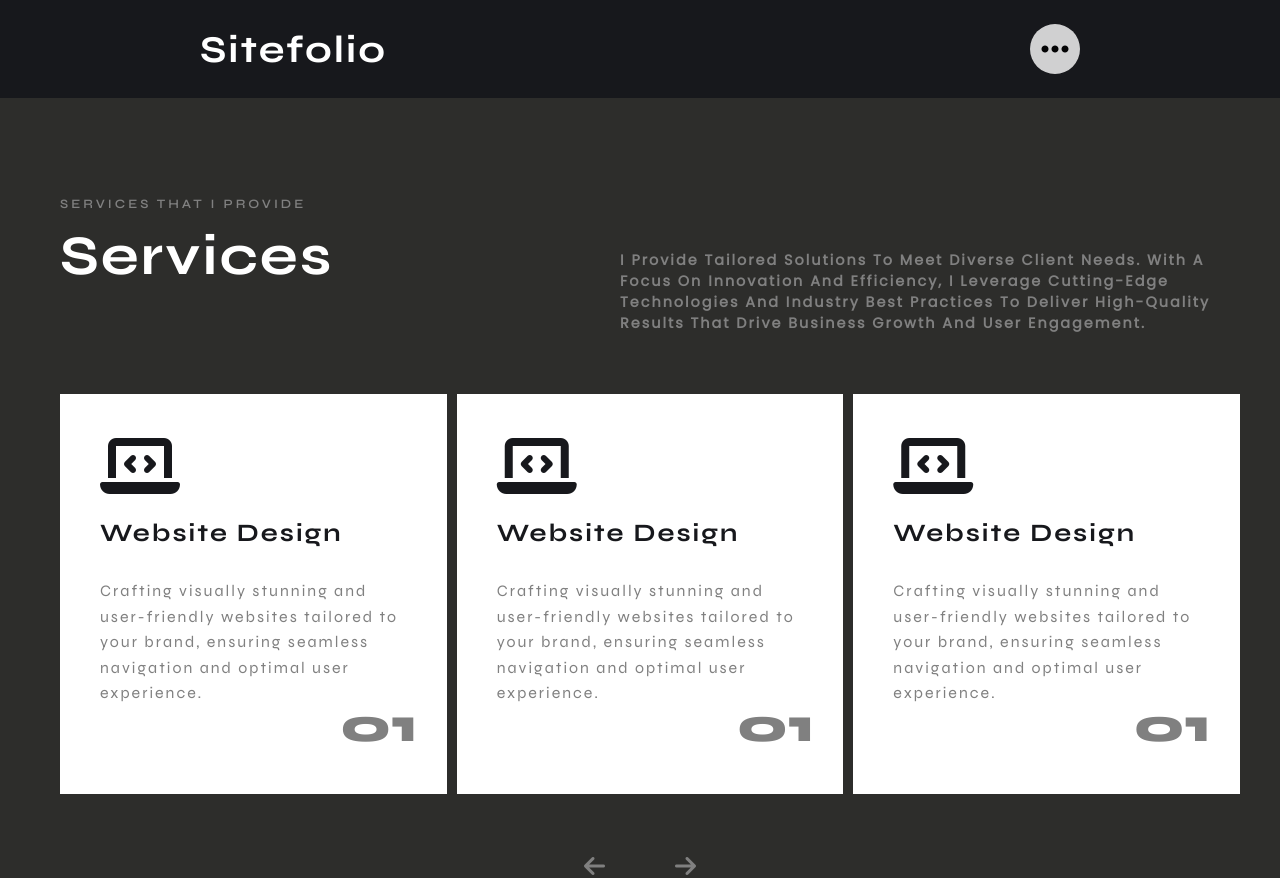
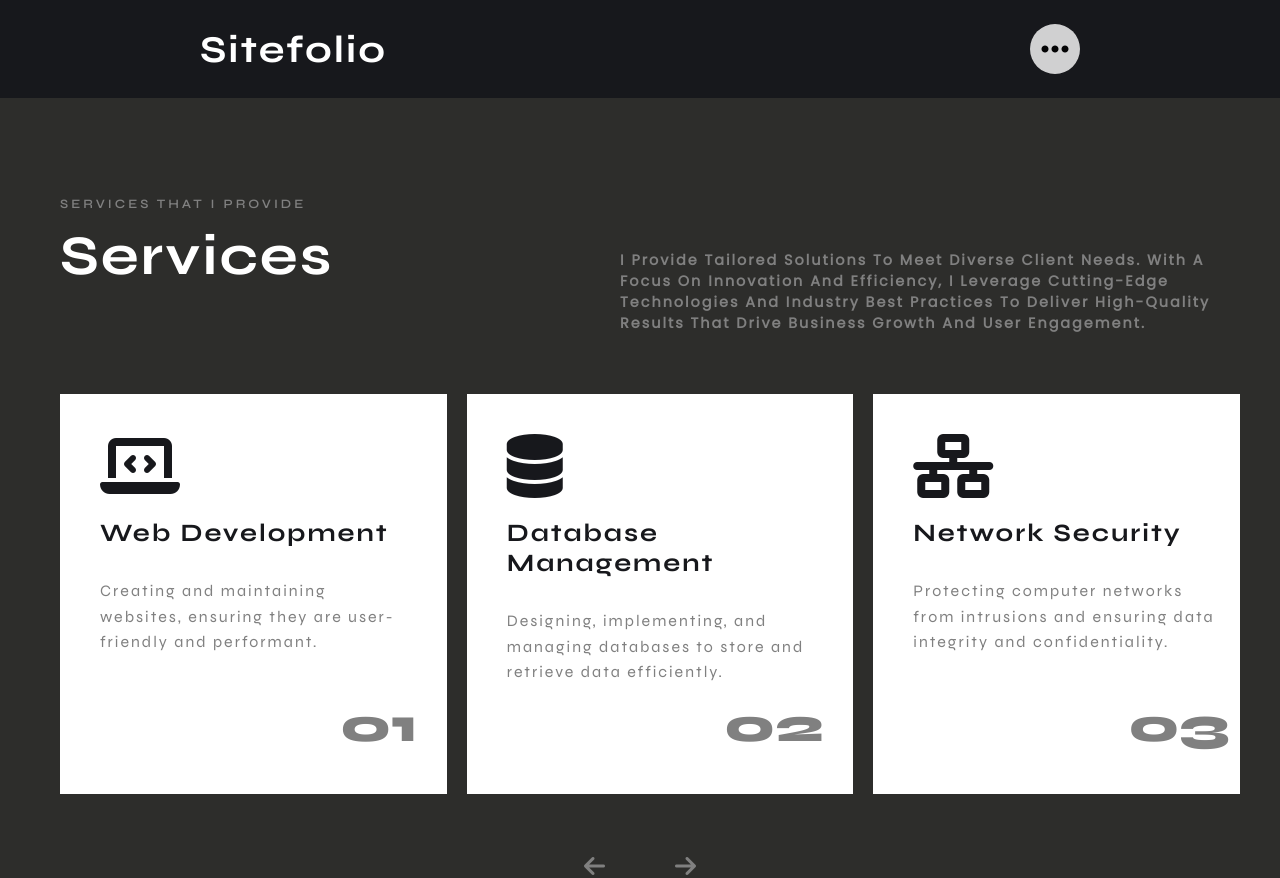
Before and after one commit to Statosco/website, a Django app: page /services/ in a window 1280 px wide. Run offline with Django 4.2, Linux system fonts and the light colour scheme; some libraries are stand-ins or nearby versions; some web fonts are replaced.

Commit message:
initial commit

```diff
--- a/project/static/project/css/services.css
+++ b/project/static/project/css/services.css
@@ -236,17 +236,46 @@
   box-sizing: border-box;
   width: 100%;
 }
+@keyframes pushAnimation {
+  0%, 100% {
+    transform: translateX(0);
+  }
+  50% {
+    transform: translateX(-10px);
+  }
+}
+
+@keyframes pushAnimationRight {
+  0%, 100% {
+    transform: translateX(0);
+  }
+  50% {
+    transform: translateX(10px);
+  }
+}
 .services .service {
   background: var(--white);
   flex: 0 0 calc(100% / 3); /* Ensure each .service element takes up 30% of the container width */
   min-height: 400px;
   padding: 40px;
-  box-sizing: border-box; /* Include padding in the element's total width and height */
-  /* width: 100%; */
+  box-sizing: border-box;
+  margin-right: 10px; /* Ensure consistent right margin */
   opacity: 0; /* Ensure elements are initially hidden */
   animation: fadeIn 1s ease-in-out forwards; /* Apply the animation */
+  transition: all 0.5s ease-in-out;
+}
+.services .service:hover {
+  background: var(--background-color);
+  color: var(--white);
+  box-shadow: 0 4px 15px rgba(0, 0, 0, 0.2);
 }
 
+.services .service:hover .icon i,
+.services .service:hover h1,
+.services .service:hover p,
+.services .service:hover span {
+  color: var(--white);
+}
 @keyframes fadeIn {
   from {
     opacity: 0;
--- a/project/templates/project/services.html
+++ b/project/templates/project/services.html
@@ -39,36 +39,127 @@
                 </div>
                 <div class="services">
                     <div class="service">
-                        <div class="icon"><i class="fa-solid fa-laptop-code"></i></div>
-                        <h1>website Design</h1>
-                        <p>Crafting visually stunning and user-friendly websites tailored to your brand, ensuring seamless navigation and optimal user experience.</p>
-                        <span>01</span>
+                      <div class="icon"><i class="fa-solid fa-laptop-code"></i></div>
+                      <h1>Web Development</h1>
+                      <p>Creating and maintaining websites, ensuring they are user-friendly and performant.</p>
+                      <span>01</span>
                     </div>
                     <div class="service">
-                        <div class="icon"><i class="fa-solid fa-laptop-code"></i></div>
-                        <h1>website Design</h1>
-                        <p>Crafting visually stunning and user-friendly websites tailored to your brand, ensuring seamless navigation and optimal user experience.</p>
-                        <span>01</span>
+                      <div class="icon"><i class="fa-solid fa-database"></i></div>
+                      <h1>Database Management</h1>
+                      <p>Designing, implementing, and managing databases to store and retrieve data efficiently.</p>
+                      <span>02</span>
                     </div>
                     <div class="service">
-                        <div class="icon"><i class="fa-solid fa-laptop-code"></i></div>
-                        <h1>website Design</h1>
-                        <p>Crafting visually stunning and user-friendly websites tailored to your brand, ensuring seamless navigation and optimal user experience.</p>
-                        <span>01</span>
+                      <div class="icon"><i class="fa-solid fa-network-wired"></i></div>
+                      <h1>Network Security</h1>
+                      <p>Protecting computer networks from intrusions and ensuring data integrity and confidentiality.</p>
+                      <span>03</span>
                     </div>
                     <div class="service">
-                        <div class="icon"><i class="fa-solid fa-laptop-code"></i></div>
-                        <h1>website Design</h1>
-                        <p>Crafting visually stunning and user-friendly websites tailored to your brand, ensuring seamless navigation and optimal user experience.</p>
-                        <span>01</span>
+                      <div class="icon"><i class="fa-solid fa-cloud"></i></div>
+                      <h1>Cloud Computing</h1>
+                      <p>Utilizing cloud platforms to deploy, manage, and scale applications and services.</p>
+                      <span>04</span>
                     </div>
                     <div class="service">
-                        <div class="icon"><i class="fa-solid fa-laptop-code"></i></div>
-                        <h1>website Design</h1>
-                        <p>Crafting visually stunning and user-friendly websites tailored to your brand, ensuring seamless navigation and optimal user experience.</p>
-                        <span>01</span>
+                      <div class="icon"><i class="fa-solid fa-code"></i></div>
+                      <h1>Programming</h1>
+                      <p>Proficiency in multiple programming languages such as Java, Python, JavaScript, etc.</p>
+                      <span>05</span>
                     </div>
-                </div>
+                    <div class="service">
+                      <div class="icon"><i class="fa-solid fa-server"></i></div>
+                      <h1>Server Administration</h1>
+                      <p>Managing server infrastructure, ensuring uptime, security, and performance.</p>
+                      <span>06</span>
+                    </div>
+                    <div class="service">
+                      <div class="icon"><i class="fa-solid fa-code-branch"></i></div>
+                      <h1>Version Control</h1>
+                      <p>Using version control systems like Git to manage and collaborate on codebases.</p>
+                      <span>07</span>
+                    </div>
+                    <div class="service">
+                      <div class="icon"><i class="fa-solid fa-desktop"></i></div>
+                      <h1>Desktop Application Development</h1>
+                      <p>Building software applications that run on desktop operating systems like Windows, macOS, or Linux.</p>
+                      <span>08</span>
+                    </div>
+                    <div class="service">
+                      <div class="icon"><i class="fa-solid fa-mobile"></i></div>
+                      <h1>Mobile App Development</h1>
+                      <p>Creating mobile applications for iOS and Android platforms using native or cross-platform frameworks.</p>
+                      <span>09</span>
+                    </div>
+                    <div class="service">
+                      <div class="icon"><i class="fa-solid fa-cogs"></i></div>
+                      <h1>System Integration</h1>
+                      <p>Integrating various software systems and components to work together seamlessly.</p>
+                      <span>10</span>
+                    </div>
+                    <div class="service">
+                      <div class="icon"><i class="fa-solid fa-code-merge"></i></div>
+                      <h1>Continuous Integration and Deployment</h1>
+                      <p>Automating the process of integrating code changes and deploying applications to production environments.</p>
+                      <span>11</span>
+                    </div>
+                    <div class="service">
+                      <div class="icon"><i class="fa-solid fa-chart-bar"></i></div>
+                      <h1>Data Analysis</h1>
+                      <p>Extracting insights from data using statistical and analytical techniques.</p>
+                      <span>12</span>
+                    </div>
+                    <div class="service">
+                      <div class="icon"><i class="fa-solid fa-robot"></i></div>
+                      <h1>Artificial Intelligence and Machine Learning</h1>
+                      <p>Building intelligent systems that can learn from data and make predictions or decisions.</p>
+                      <span>13</span>
+                    </div>
+                    <div class="service">
+                      <div class="icon"><i class="fa-solid fa-chart-network"></i></div>
+                      <h1>Big Data Technologies</h1>
+                      <p>Working with technologies like Hadoop, Spark, and NoSQL databases to process and analyze large volumes of data.</p>
+                      <span>14</span>
+                    </div>
+                    <div class="service">
+                      <div class="icon"><i class="fa-solid fa-bug"></i></div>
+                      <h1>Software Testing and Quality Assurance</h1>
+                      <p>Ensuring the quality and reliability of software through comprehensive testing and QA processes.</p>
+                      <span>15</span>
+                    </div>
+                    <div class="service">
+                      <div class="icon"><i class="fa-solid fa-lock"></i></div>
+                      <h1>Cybersecurity</h1>
+                      <p>Protecting digital assets and systems from cyber threats and vulnerabilities.</p>
+                      <span>16</span>
+                    </div>
+                    <div class="service">
+                      <div class="icon"><i class="fa-solid fa-project-diagram"></i></div>
+                      <h1>Software Architecture</h1>
+                      <p>Designing the overall structure and organization of software systems.</p>
+                      <span>17</span>
+                    </div>
+                    <div class="service">
+                      <div class="icon"><i class="fa-solid fa-tools"></i></div>
+                      <h1>DevOps</h1>
+                      <p>Collaborating between development and operations teams to automate and streamline software delivery and infrastructure changes.</p>
+                      <span>18</span>
+                    </div>
+                    <div class="service">
+                      <div class="icon"><i class="fa-solid fa-dice"></i></div>
+                      <h1>Problem Solving</h1>
+                      <p>Analyzing complex problems and designing effective solutions using computational thinking.</p>
+                      <span>19</span>
+                    </div>
+                    <div class="service">
+                      <div class="icon"><i class="fa-solid fa-users"></i></div>
+                      <h1>Team Collaboration</h1>
+                      <p>Working effectively in teams, communicating ideas, and collaborating on projects.</p>
+                      <span>20</span>
+                    </div>
+                  </div>
+
                 <div class="navigate">
                     <i class="fa-sharp fa-solid fa-arrow-left"></i>
                     <i class="fa-sharp fa-solid fa-arrow-right"></i>
```
Also changed, not shown: project/static/project/js/service.js (+47 -8 lines).
